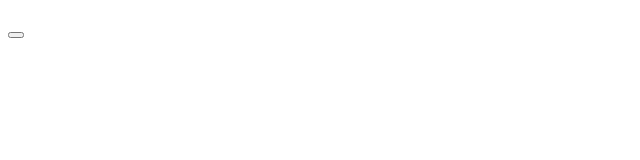
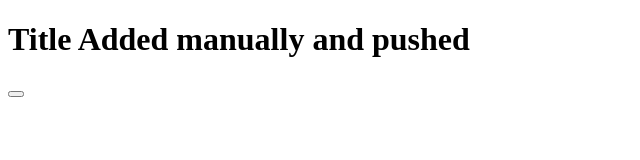
Before and after one commit to spencer-bump/cmapi-launcher, a website: page ui/main.reel/main.html in a window 1280 px wide. Shown: the whole page, without its empty margins (0-640 px from the left). Drawn offline with Linux system fonts and the light colour scheme.

Commit message:
add title with text editor, pushed to github from CLI

```diff
--- a/ui/main.reel/main.html
+++ b/ui/main.reel/main.html
@@ -40,6 +40,7 @@
 </head>
 <body>
     <div data-montage-id="main" data-montage-skin="light" class="Main">
+        <h1>Title Added manually and pushed</h1>
         <h1 data-montage-id="app-title"></h1>
         <button data-montage-id="launchMe"></button>
     </div>
```
